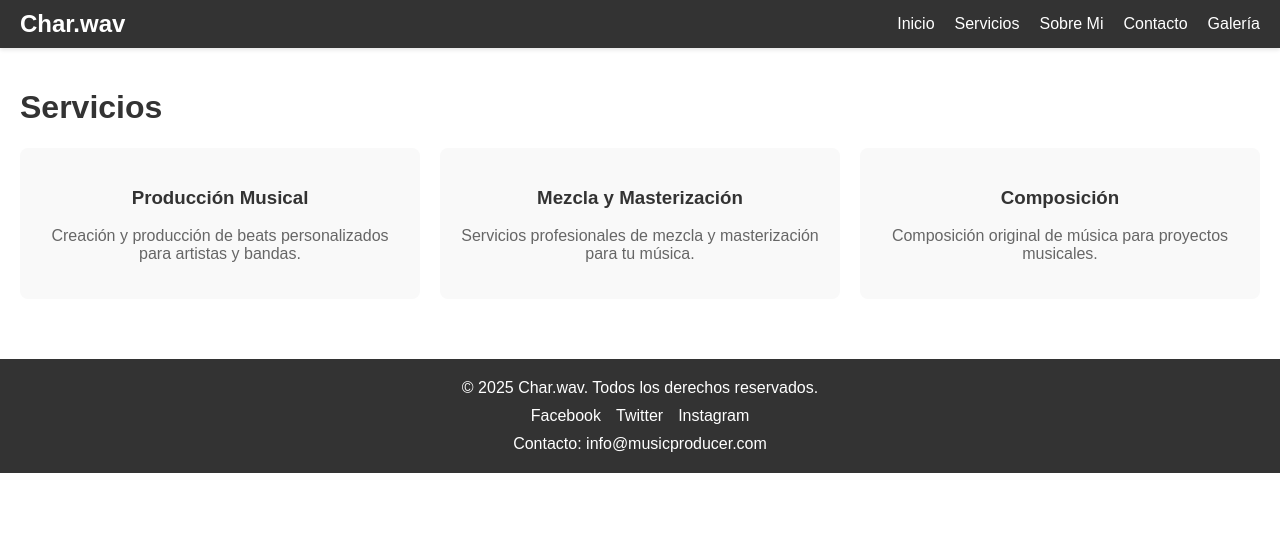
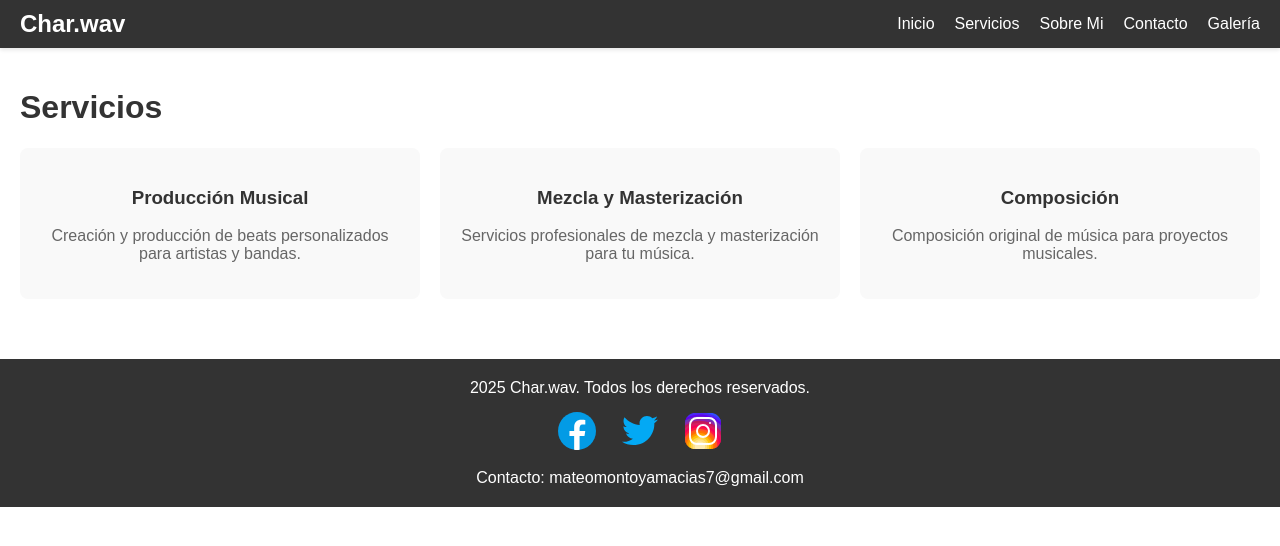
Before and after one commit to elmatmonmac/Char, a plain HTML site: page servicios.html in a window 1280 px wide. Drawn offline with Linux system fonts and the light colour scheme.

Commit message:
iconos en footer

```diff
--- a/servicios.html
+++ b/servicios.html
@@ -34,16 +34,22 @@
             </div>
         </div>
     </div>
-    <footer class="footer">
-    <div class="footer-content">
-        <p>&copy; 2025 Char.wav. Todos los derechos reservados.</p>
-        <div class="social-links">
-            <a href="https://facebook.com" target="_blank">Facebook</a>
-            <a href="https://twitter.com" target="_blank">Twitter</a>
-            <a href="https://instagram.com" target="_blank">Instagram</a>
+     <footer class="footer">
+        <div class="footer-content">
+            <p>2025 Char.wav. Todos los derechos reservados.</p>
+            <div class="social-links">
+                <a href="https://facebook.com" target="_blank">
+                    <img src="assets/icons/fb.svg" alt="Facebook">
+                </a>
+                <a href="https://twitter.com" target="_blank">
+                    <img src="assets/icons/twitter.svg" alt="Twitter">
+                </a>
+                <a href="https://instagram.com" target="_blank">
+                    <img src="assets/icons/ig.svg" alt="Instagram">
+                </a>
+            </div>
+            <p>Contacto: <a href="mailto:mateomontoyamacias7@gmail.com">mateomontoyamacias7@gmail.com</a></p>
         </div>
-        <p>Contacto: <a href="mailto:info@musicproducer.com">info@musicproducer.com</a></p>
-    </div>
-</footer>
+    </footer>
 </body>
 </html>
--- a/styles/scss/_contacto.scss
+++ b/styles/scss/_contacto.scss
@@ -1,4 +1,3 @@
-// _contacto.scss //
 @use 'sass:color';
 @use 'variables' as *;
 
--- a/styles/scss/_global.scss
+++ b/styles/scss/_global.scss
@@ -24,7 +24,7 @@ body {
     }
 }
 
-// _footer.scss //
+
 .footer {
     background-color: $primary-color;
     color: white;
@@ -47,12 +47,19 @@ body {
         .social-links {
             display: flex;
             gap: 15px;
+
             a {
                 color: white;
                 text-decoration: none;
+                transition: opacity 0.3s ease;
 
                 &:hover {
-                    text-decoration: underline;
+                    opacity: 0.8;
+                }
+
+                img {
+                    width: 24px;
+                    height: 24px;
                 }
             }
         }
--- a/styles/scss/_inicio.scss
+++ b/styles/scss/_inicio.scss
@@ -1,4 +1,3 @@
-// _home.scss
 .container {
     display: flex;
     padding: 20px;
--- a/styles/scss/_servicios.scss
+++ b/styles/scss/_servicios.scss
@@ -1,4 +1,3 @@
-// _servicios.scss
 @use 'variables' as *;
 
 .servicios {
--- a/styles/scss/_sobre.scss
+++ b/styles/scss/_sobre.scss
@@ -1,4 +1,3 @@
-// _sobrenosotros.scss //
 @use 'variables' as *;
 
 .sobrenosotros {
--- a/styles/scss/_variables.scss
+++ b/styles/scss/_variables.scss
@@ -1,4 +1,3 @@
-// _variables.scss //
 $primary-color: #333;
 $hover-color: #ddd;
 $text-color: white;
--- a/styles/scss/main.scss
+++ b/styles/scss/main.scss
@@ -1,4 +1,3 @@
-// main.scss
 @use 'variables' as *;
 @use 'global';
 @use 'navbar';
```
Also changed, not shown: contacto.html (+11 -5 lines), galeria.html (+11 -5 lines), index.html (+10 -4 lines), sobre.html (+11 -5 lines), assets/icons/fb.svg (added), assets/icons/ig.svg (added), assets/icons/twitter.svg (added).
